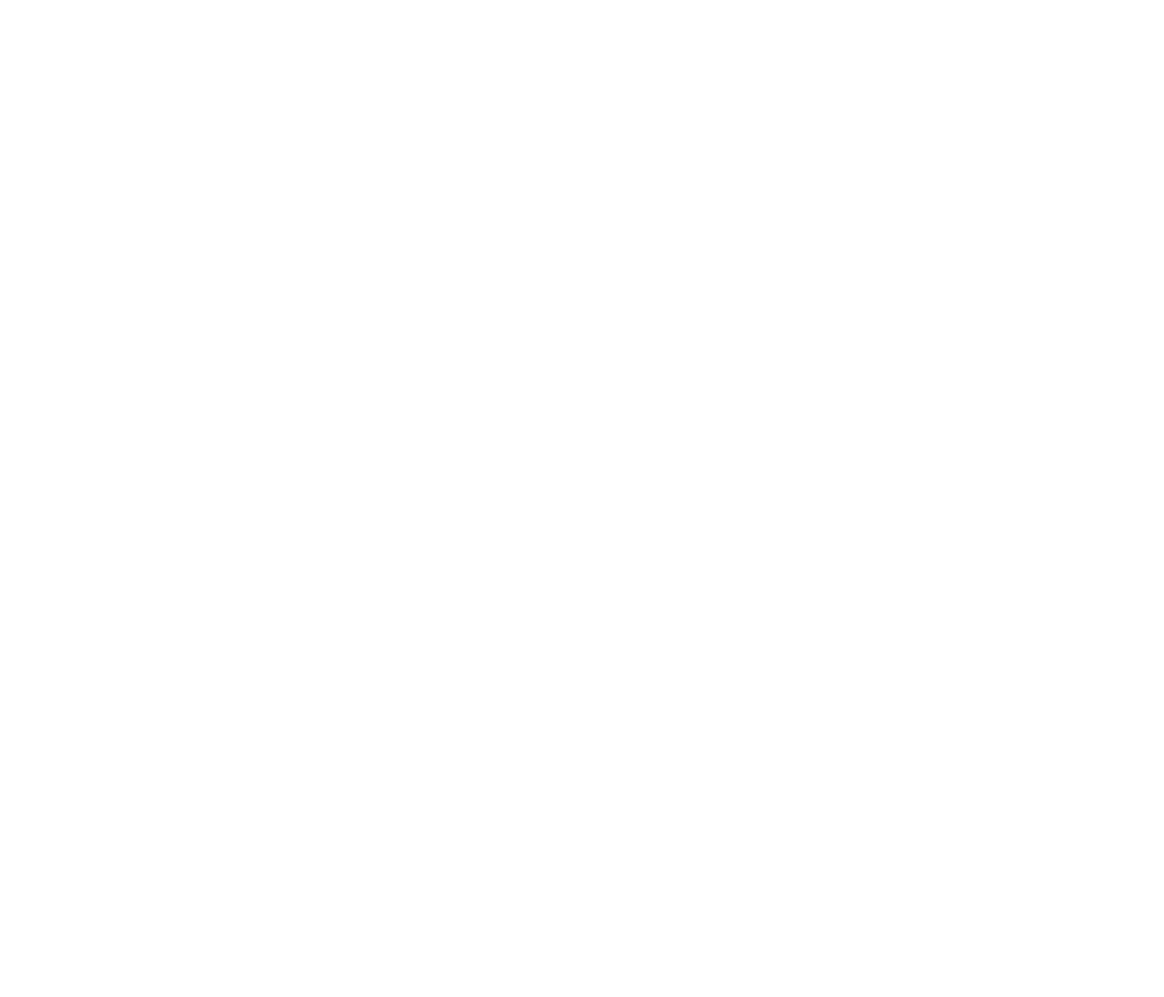
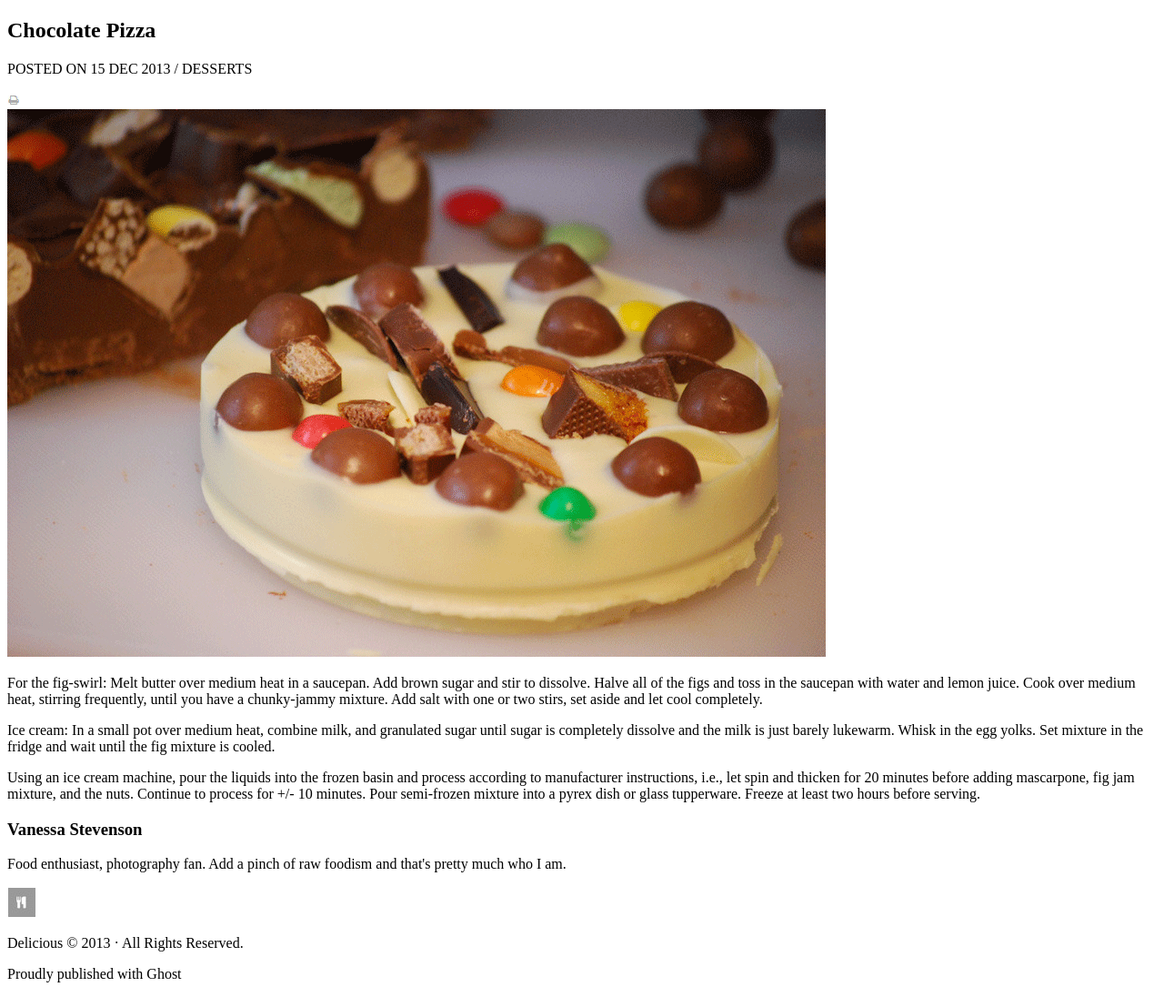
Before and after one commit to JazzyMcSuperfly/chocolate-pizza, a plain HTML site: page index.html in a window 1280 px wide. Shown: the whole page at 91% size. Before the commit the page ends 800 px from the top, so only its background shows below. Drawn offline with Linux system fonts and the light colour scheme.

Commit message:
adds main text and img content

```diff
--- a/index.html
+++ b/index.html
@@ -6,16 +6,37 @@
   </head>
   <body>
     <div id="main">
-      <header></header>
+      <header>
+        <div id"social"></div>
+      </header>
       <article>
-        <div id="title"></div>
-        <div id="publish-print"></div>
-        <div id="img"></div>
-        <div id="text"></div>
-        <div id="recipe"></div>
-        <div id="author-share"></div>
+        <div id="title">
+          <h2>Chocolate Pizza</h2>
+          <p>POSTED ON 15 DEC 2013 / DESSERTS</p>
+        </div>
+        <div id="publish-print">
+          <img src="images/print-icon.png"/>
+        </div>
+        <div id="img">
+          <img src="images/choco-pizza.png"/>
+        </div>
+        <div id="text">
+          <p>For the fig-swirl: Melt butter over medium heat in a saucepan. Add brown sugar and stir to dissolve. Halve all of the figs and toss in the saucepan with water and lemon juice. Cook over medium heat, stirring frequently, until you have a chunky-jammy mixture. Add salt with one or two stirs, set aside and let cool completely.</p>
+          <p>Ice cream: In a small pot over medium heat, combine milk, and granulated sugar until sugar is completely dissolve and the milk is just barely lukewarm. Whisk in the egg yolks. Set mixture in the fridge and wait until the fig mixture is cooled.</p>
+          <p>Using an ice cream machine, pour the liquids into the frozen basin and process according to manufacturer instructions, i.e., let spin and thicken for 20 minutes before adding mascarpone, fig jam mixture, and the nuts. Continue to process for +/- 10 minutes. Pour semi-frozen mixture into a pyrex dish or glass tupperware. Freeze at least two hours before serving.</p>
+        </div>
+        <div id="recipe">
+        </div>
+        <div id="author-share">
+          <h3>Vanessa Stevenson</h3>
+          <p>Food enthusiast, photography fan. Add a pinch of raw foodism and that's pretty much who I am.</p>
+        </div>
       </article>
-      <footer></footer>
+      <footer>
+        <img src="images/small-logo.png"/>
+        <p>Delicious &copy; 2013 &middot; All Rights Reserved.</p>
+        <p>Proudly published with Ghost</p>
+      </footer>
     </div>
     <script src="app.js"></script>
   </body>
```
